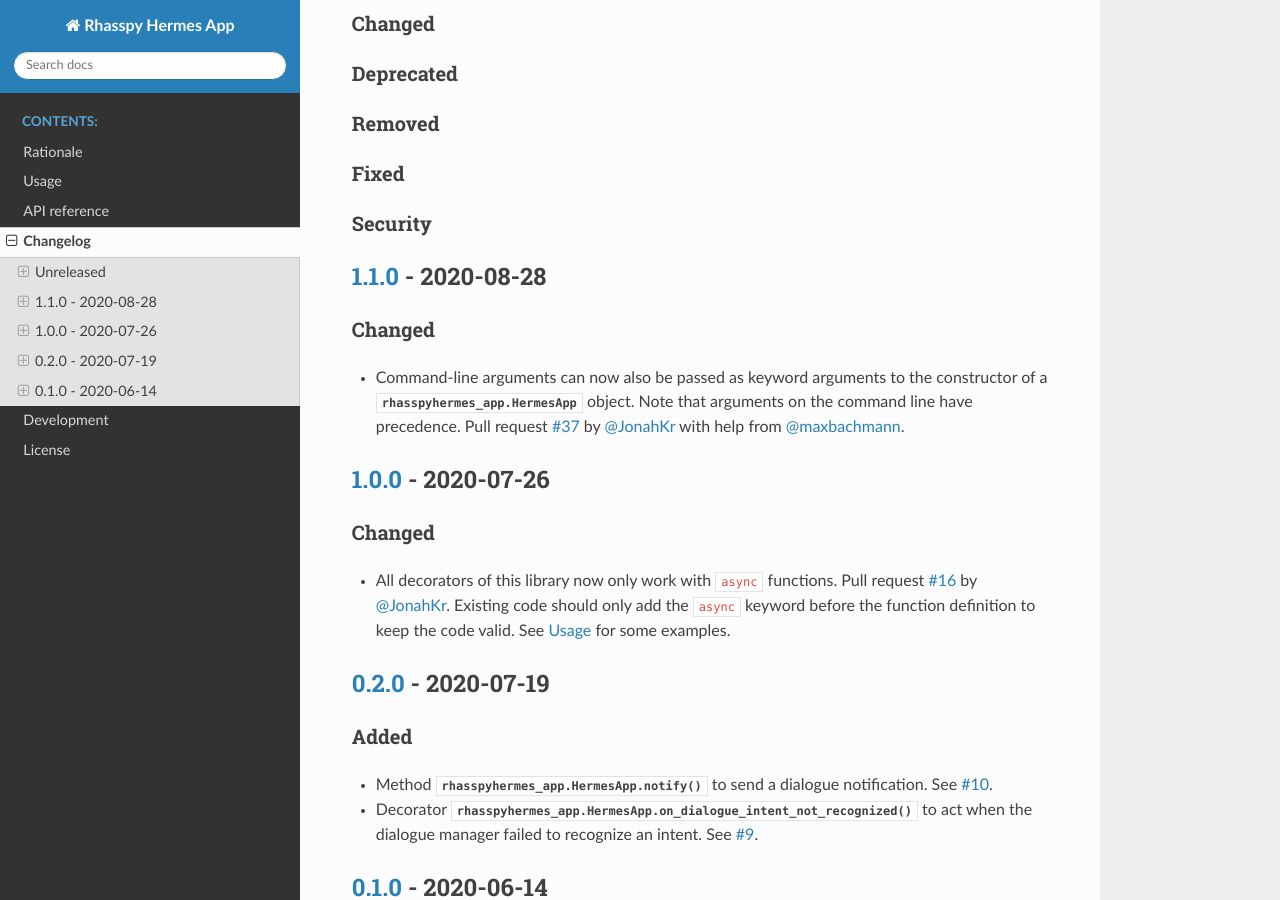
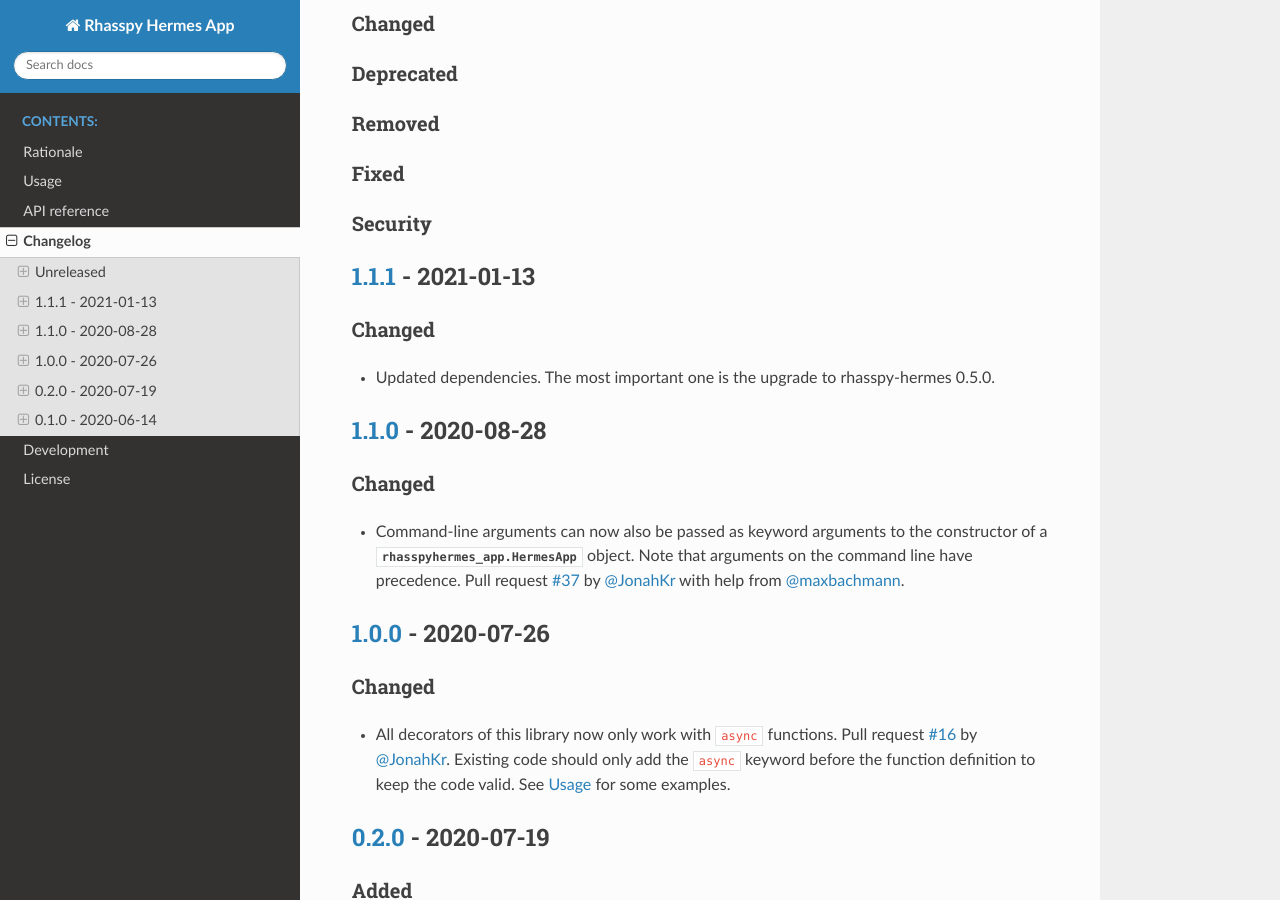
Before and after one commit to rhasspy/rhasspy-hermes-app, a Sphinx documentation site: the page built from docs/changelog.rst, in a window 1280 px wide and 900 px high, scrolled down 568 px. Built offline with Sphinx 7.4.7 and the Read the Docs theme 2.0.0, drawn with Linux system fonts in a browser that asks for light colours; the version number could not be read and is left out.

Commit message:
Release 1.1.1

```diff
--- a/docs/changelog.rst
+++ b/docs/changelog.rst
@@ -22,7 +22,7 @@
 
 Commits `since last release`_:
 
-.. _`since last release`: https://github.com/rhasspy/rhasspy-hermes-app/compare/v1.1.0...HEAD
+.. _`since last release`: https://github.com/rhasspy/rhasspy-hermes-app/compare/v1.1.1...HEAD
 
 Added
 =====
@@ -41,6 +41,17 @@
 
 Security
 ========
+
+*********************
+`1.1.1`_ - 2021-01-13
+*********************
+
+.. _`1.1.1`: https://github.com/rhasspy/rhasspy-hermes-app/releases/tag/v1.1.1
+
+Changed
+=======
+
+- Updated dependencies. The most important one is the upgrade to rhasspy-hermes 0.5.0.
 
 *********************
 `1.1.0`_ - 2020-08-28
```
Also changed, not shown: 1 other file.
